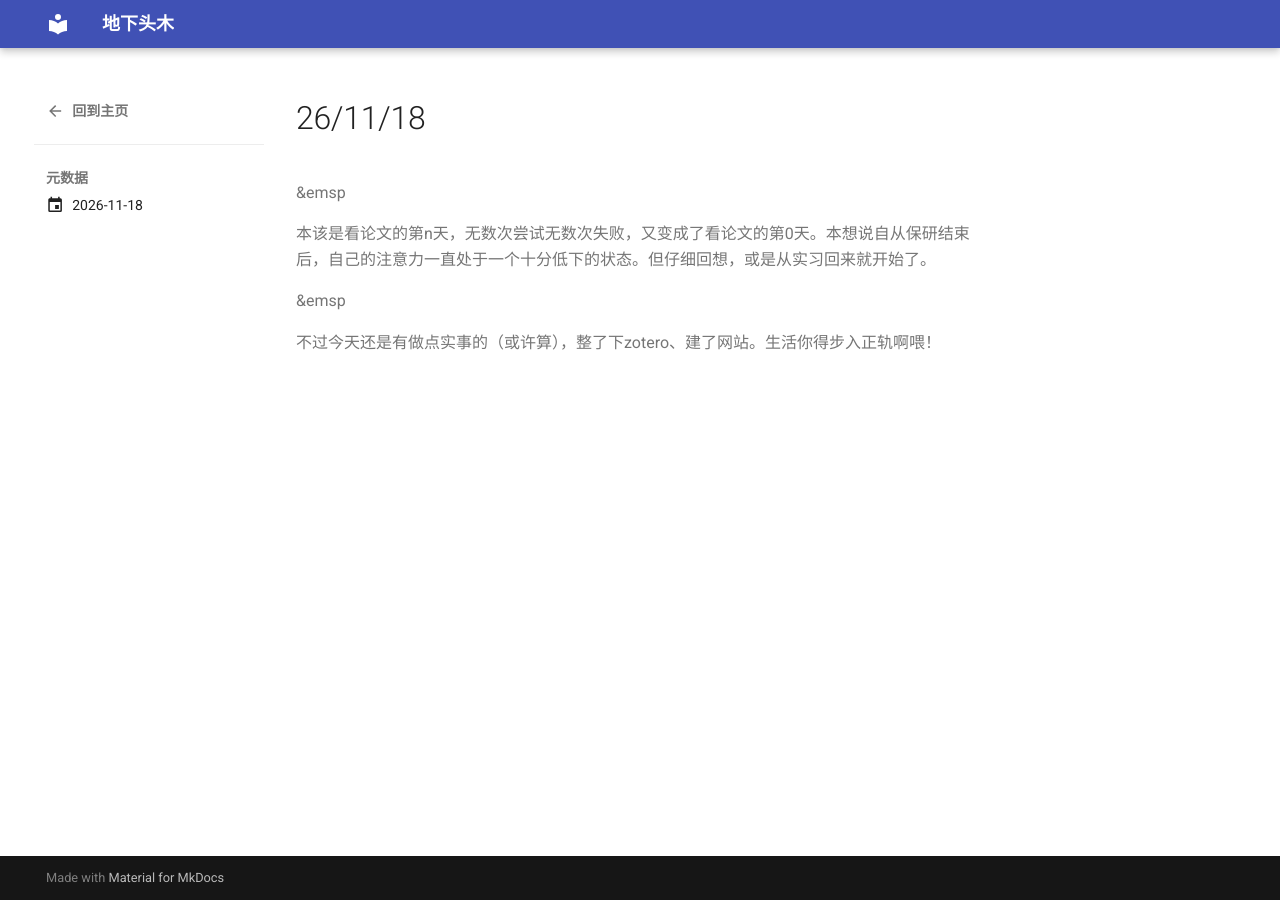
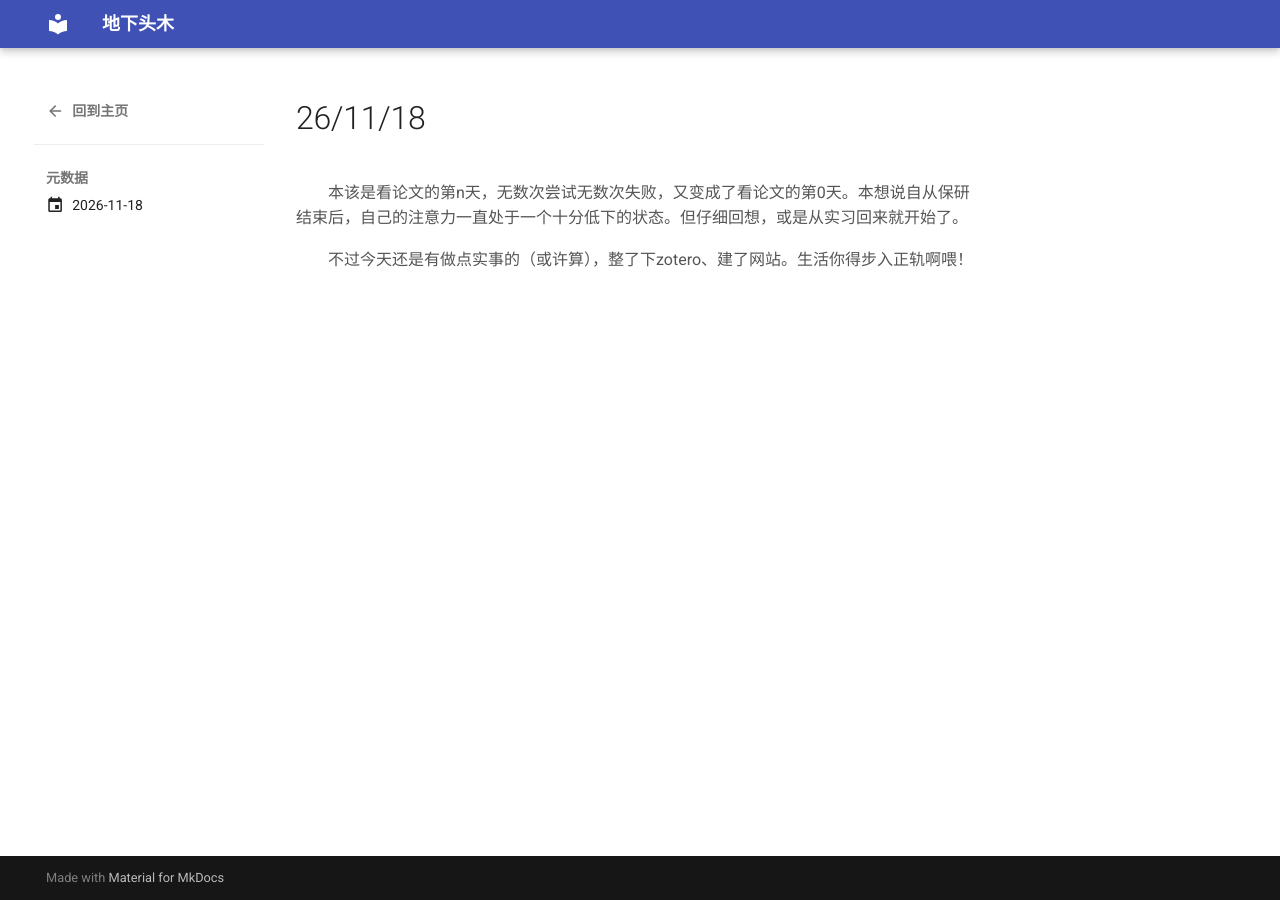
Before and after one commit to LH88boi/LH88boi.github.io, an MkDocs documentation site: the page built from docs/jottings/posts/2026-11-18-26-11-18.md, in a window 1280 px wide. Built offline with MkDocs 1.6.1 and Material for MkDocs 9.7.7, drawn with Linux system fonts in a browser that asks for light colours.

Commit message:
修正入口为大标题天网、字体改深、自动段首缩进

```diff
--- a/docs/jottings/posts/2026-11-18-26-11-18.md
+++ b/docs/jottings/posts/2026-11-18-26-11-18.md
@@ -4,5 +4,6 @@ date: 2026-11-18
 tags: ['随笔']
 ---
 
-&emsp<p>本该是看论文的第n天，无数次尝试无数次失败，又变成了看论文的第0天。本想说自从保研结束后，自己的注意力一直处于一个十分低下的状态。但仔细回想，或是从实习回来就开始了。</p>
-&emsp<p>不过今天还是有做点实事的（或许算），整了下zotero、建了网站。生活你得步入正轨啊喂！</p>
+本该是看论文的第n天，无数次尝试无数次失败，又变成了看论文的第0天。本想说自从保研结束后，自己的注意力一直处于一个十分低下的状态。但仔细回想，或是从实习回来就开始了。
+
+不过今天还是有做点实事的（或许算），整了下zotero、建了网站。生活你得步入正轨啊喂！
--- a/docs/stylesheets/extra.css
+++ b/docs/stylesheets/extra.css
@@ -1,12 +1,12 @@
-/* 天网日记：正文用与引用一致的浅灰，文章之间加灰色长横线 */
+/* 天网日记：正文深灰、文章间灰色横线、标题链接保持标题样式 */
 
-/* 1) 日记正文（列表卡片 + 文章页）文字改为浅灰，与引用块同色 */
+/* 1) 日记正文（列表卡片 + 文章页）文字：深一点的灰色 */
 .md-post__content.md-typeset,
 .md-content__inner.md-typeset {
-  color: var(--md-default-fg-color--light);
+  color: #555555;
 }
 
-/* 标题保持正常深色，不用跟着变浅 */
+/* 标题保持正常深色，不用跟着变灰 */
 .md-post__content.md-typeset h1,
 .md-post__content.md-typeset h2,
 .md-post__content.md-typeset h3,
@@ -19,7 +19,21 @@
   color: var(--md-default-fg-color);
 }
 
-/* 2) 多篇日记之间用灰色长横线分隔 */
+/* 页面顶部大标题「天网」本身是写作入口：去掉链接色和下划线，保持标题外观 */
+.md-content__inner > header.md-typeset > h1 a,
+h1 a.md-nav__link {
+  color: var(--md-default-fg-color) !important;
+  text-decoration: none;
+  border-bottom: none;
+}
+
+/* 2) 段首缩进：日记正文每个段落自动首行缩进 2 字（写作时无需手动加符号）*/
+.md-post__content.md-typeset > p,
+.md-content__inner.md-typeset > p {
+  text-indent: 2em;
+}
+
+/* 3) 多篇日记之间用灰色长横线分隔 */
 .md-post + .md-post {
   border-top: 1px solid var(--md-default-fg-color--lighter);
   margin-top: 2rem;
--- a/mkdocs.yml
+++ b/mkdocs.yml
@@ -27,5 +27,5 @@ extra_css:
 
 nav:
   - 主页: index.md
-  - 天网: admin/index.html
+  - 天网: jottings/index.md
   - 关于: about/index.md
```
Also changed, not shown: docs/jottings/index.md (+1 -1 lines).
